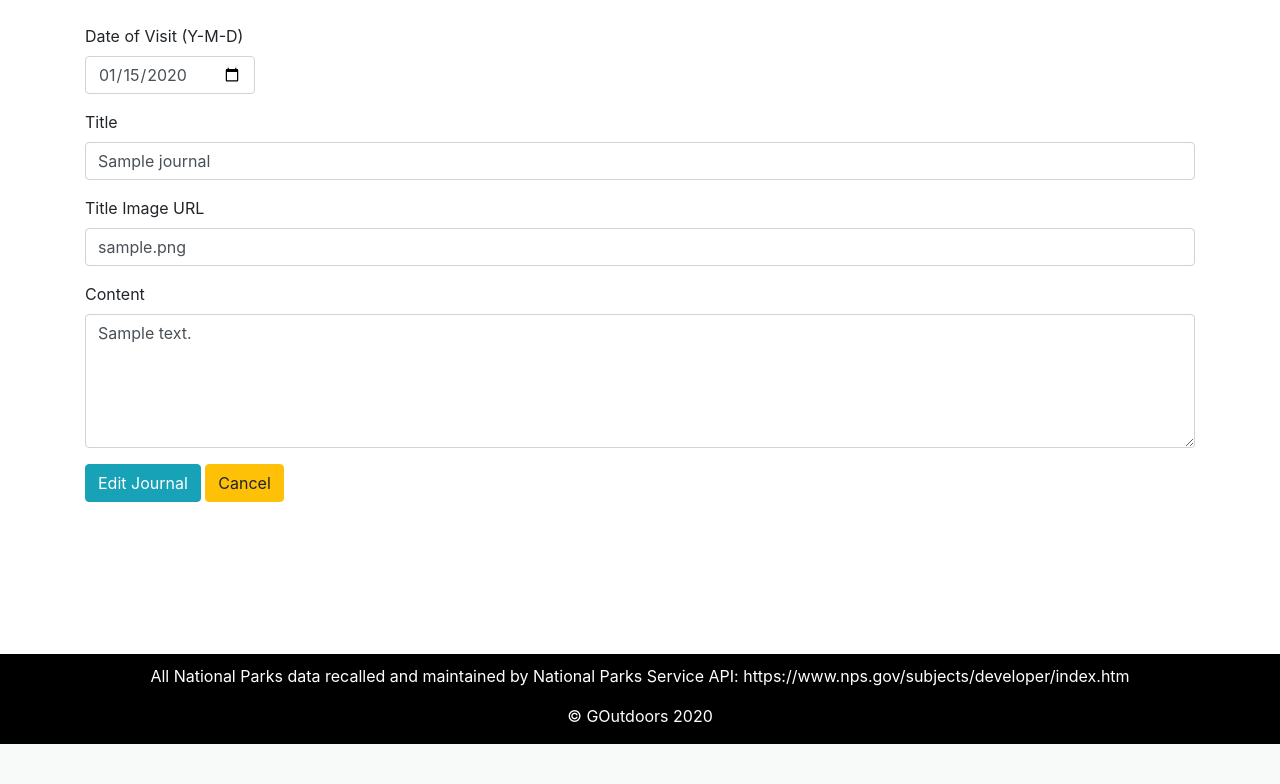
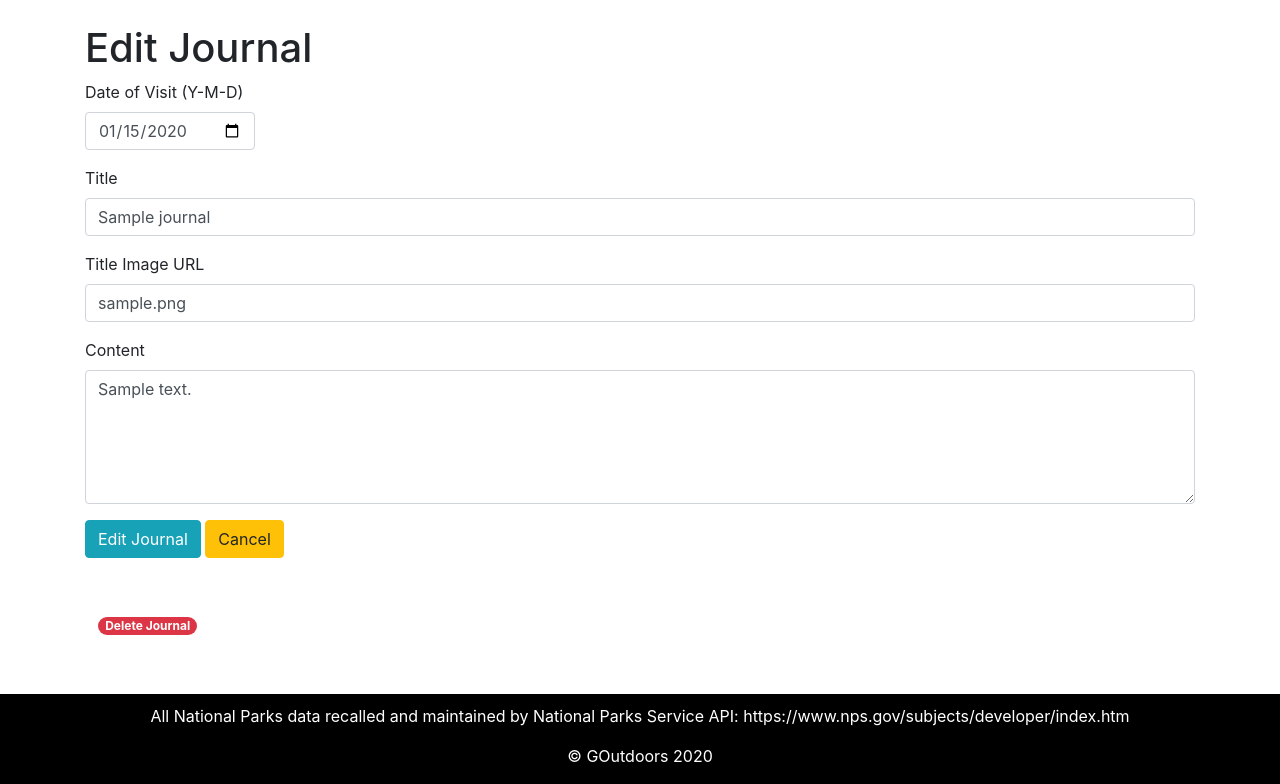
Before and after one commit to jake202020/goutdoors, a Flask app: a page that uses templates/edit_journal.html in a window 1280 px wide. Shown: the part 56-840 px from the top of the page. Before the commit the page ends 800 px from the top, so only its background shows below. Run offline with Flask 2, Linux system fonts and the light colour scheme; the visitor is signed in with stand-in values (Sample User, id 1); tables that the repository leaves empty hold one stand-in row (values such as "Sample post"); some libraries are stand-ins or nearby versions.

Commit message:
email/password validation and button styling

```diff
--- a/app.py
+++ b/app.py
@@ -8,6 +8,7 @@ from flask_bootstrap import Bootstrap
 from key import api_key
 from datetime import datetime
 import os
+from sqlalchemy.exc import IntegrityError
 
 app = Flask(__name__)
 Bootstrap(app)
@@ -101,8 +102,13 @@ def register_form():
         last_name = form.last_name.data
 
         user = User.register(username, password, email, first_name, last_name)
-        db.session.add(user)
-        db.session.commit()
+
+        try:
+            db.session.add(user)
+            db.session.commit()
+        except IntegrityError as e:
+                flash("Username taken")
+                return redirect("/register")
 
         # add username to session for authorization
         session["username"] = user.username
@@ -310,6 +316,8 @@ def edit_journal(username, journal_id):
     User cannot edit the park they visited"""
 
     if "username" in session:
+        journal = Journal.query.get_or_404(journal_id)
+
         if session["username"] == username:
             journal = Journal.query.get_or_404(journal_id)
             user = User.query.get_or_404(username)
@@ -335,7 +343,7 @@ def edit_journal(username, journal_id):
                 # on successful edit, redirect to users page
                 return redirect(f"/users/{ user.username }")
 
-            return render_template("edit_journal.html", form=form)
+            return render_template("edit_journal.html", journal=journal, form=form)
 
         flash("Not your journal")
         return redirect("/")
--- a/forms.py
+++ b/forms.py
@@ -1,8 +1,10 @@
 from flask_wtf import FlaskForm
 from wtforms import StringField, PasswordField, SelectField, DateField
+from wtforms.fields.html5 import EmailField
 from wtforms.widgets import TextArea
 from datetime import date
-from wtforms.validators import InputRequired
+from wtforms.validators import InputRequired, Email
+import email_validator
 
 class SearchForm(FlaskForm):
     """Form for searching national parks by state"""
@@ -16,14 +18,14 @@ class RegistrationForm(FlaskForm):
     last_name = StringField("Last Name", validators=[InputRequired()])
     username = StringField("Username", validators=[InputRequired()])
     password = PasswordField("Password", validators=[InputRequired()])
-    email = StringField("Email", validators=[InputRequired()])
+    email = EmailField("Email", validators=[InputRequired(), Email("Must enter valid email")])
 
 class EditUserForm(FlaskForm):
     """Edit user registration form"""
 
     first_name = StringField("First Name", validators=[InputRequired()])
     last_name = StringField("Last Name", validators=[InputRequired()])
-    email = StringField("Email", validators=[InputRequired()])
+    email = EmailField("Email", validators=[InputRequired(), Email("Must enter valid email")])
     state_code = SelectField("State", choices=[('AL','AL'),('AK','AK'),('AZ','AZ'),('AR','AR'),('CA','CA'),('CO','CO'),('CT','CT'),('DE','DE'),('DC','DC'),('FL','FL'),('GA','GA'),('HI','HI'),('ID','ID'),('IL','IL'),('IN','IN'),('IA','IA'),('KS','KS'),('KY','KY'),('LA','LA'),('ME','ME'),('MD','MD'),('MA','MA'),('MI','MI'),('MN','MN'),('MS','MS'),('MO','MO'),('MT','MT'),('NE','NE'),('NV','NV'),('NH','NH'),('NJ','NJ'),('NM','NM'),('NY','NY'),('NC','NC'),('ND','ND'),('OH','OH'),('OK','OK'),('OR','OR'),('PA','PA'),('RI','RI'),('SC','SC'),('SD','SD'),('TN','TN'),('TX','TX'),('UT','UT'),('VT','VT'),('VA','VA'),('WA','WA'),('WV','WV'),('WI','WI'),('WY','WY')])
 
 
--- a/requirements.txt
+++ b/requirements.txt
@@ -5,7 +5,9 @@ certifi==2020.6.20
 cffi==1.14.2
 chardet==3.0.4
 click==7.1.2
+dnspython==2.0.0
 dominate==2.5.2
+email-validator==1.1.1
 Flask==1.1.2
 Flask-Bcrypt==0.7.1
 Flask-Bootstrap==3.3.7.1
--- a/templates/edit_journal.html
+++ b/templates/edit_journal.html
@@ -4,7 +4,9 @@
 {% block title %}Edit Journal{% endblock %}
 
 {% block content %}
-<form method="POST">
+<h1>Edit Journal</h1>
+
+<form method="POST" class="mb-5">
     {{ form.csrf_token() }}
         <div class="form-group col-lg-2 pl-0">
                 {{ wtf.form_field(form.date, class='form-control')}}
@@ -21,5 +23,8 @@
     <button type="submit" class="btn btn-info">Edit Journal</button>
     <a href="/users/{{ session['username'] }}" class="btn btn-warning" type="button">Cancel</a>
 </form>
+<form method="POST" onSubmit="return confirm('Are you sure you want to delete this journal?')" action="/users/{{ session['username'] }}/journals/{{ journal.id }}/delete">
+    <button type="submit" class="btn btn-link"><span class="badge badge-pill badge-danger">Delete Journal</span></button>
+</form>
 
 {% endblock %}
--- a/templates/edit_user.html
+++ b/templates/edit_user.html
@@ -5,7 +5,7 @@
 
 {% block content %}
 <h1>Edit {{ session["username"] }}'s Profile</h1>
-<form method="POST">
+<form method="POST" class="mb-5">
     {{ form.csrf_token() }}
         <div class="row">
             <div class="form-group col-lg-3 pl-3">
@@ -25,7 +25,7 @@
         <button type="submit" class="btn btn-info">Edit User</button>
     <a href="/users/{{ session['username'] }}" class="btn btn-warning" type="button">Cancel</a>
 </form>
-<form method="POST" action="/users/{{ session['username'] }}/delete">
-    <button type="submit" class="btn btn-link"><span class="badge badge-pill badge-danger mt-5">Delete User</span></button>
+<form method="POST" onSubmit="return confirm('Are you sure you want to delete this user?')" action="/users/{{ session['username'] }}/delete">
+    <button type="submit" class="btn btn-link"><span class="badge badge-pill badge-danger">Delete User</span></button>
 </form>
 {% endblock %}
--- a/templates/register.html
+++ b/templates/register.html
@@ -22,7 +22,7 @@
             {{ wtf.form_field(form.email, class='form-control')}}
         </div>
         <div class="form-group  col-lg-6 pl-0">
-                {{ wtf.form_field(form.password, class='form-control')}}
+                {{ wtf.form_field(form.password, class='form-control', pattern="(?=.*\d).{8,}", placeholder="Must be at least 8 characters and contain at least 1 special character")}}
         </div>
     <button type="submit" class="btn btn-primary">Register</button>
 </form>
```
Also changed, not shown: templates/journal.html (+7 -6 lines).
